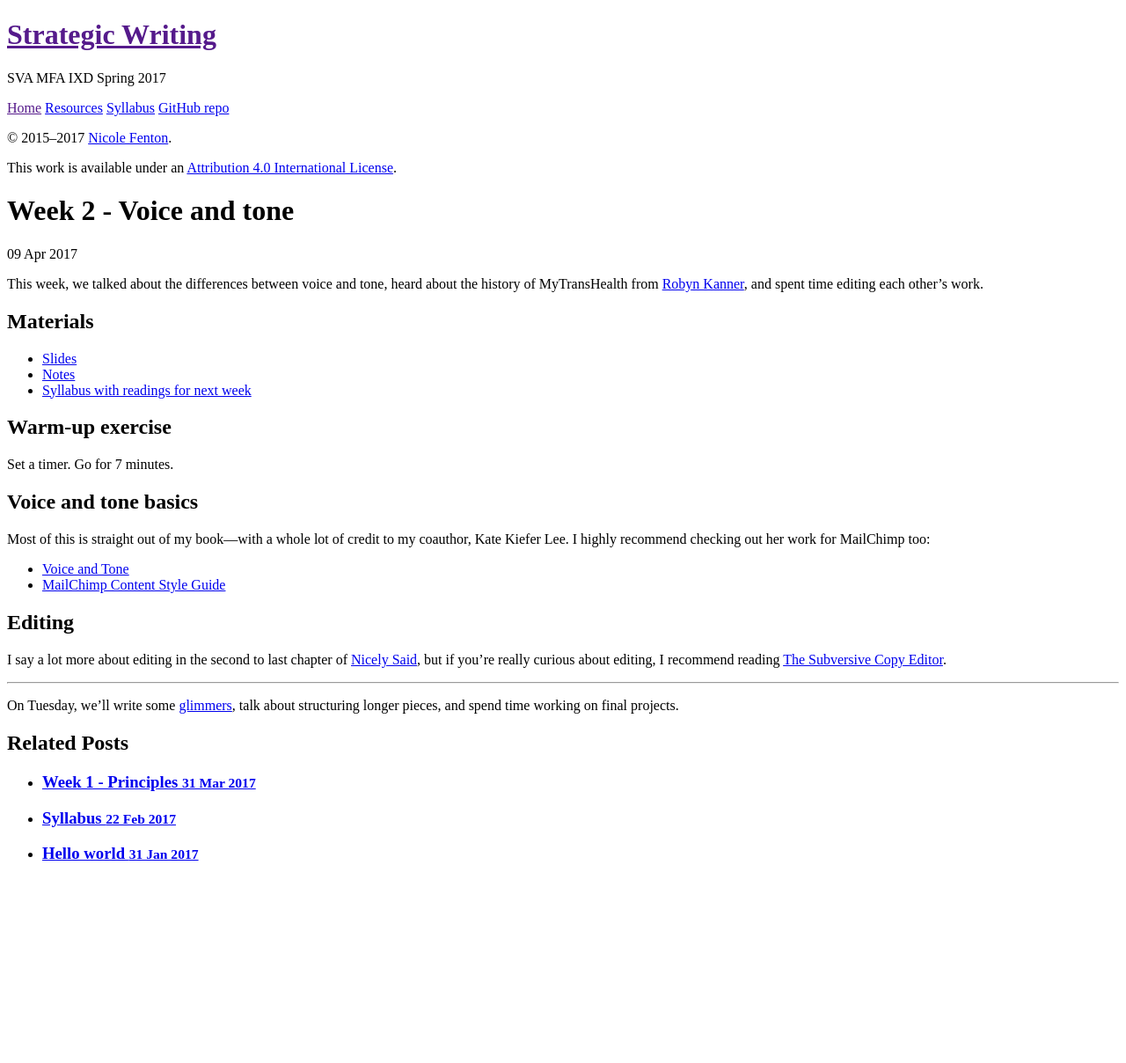
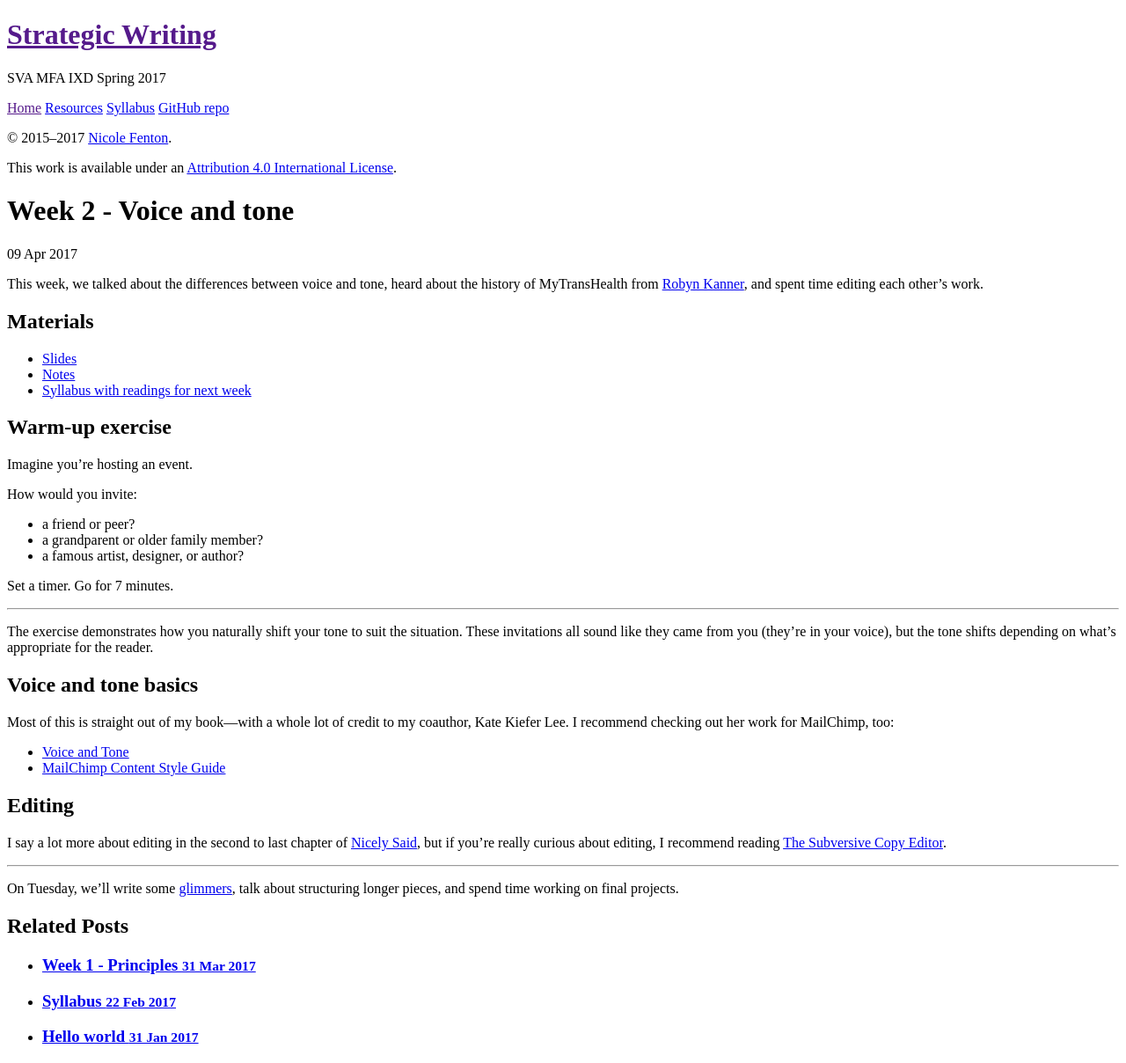
Before and after one commit to nicoleslaw/strategicwriting, a Jekyll site: the page built from _posts/2017-04-09-week-2.md, in a window 1280 px wide. Shown: the whole page at 88% size. Built offline with Jekyll 4.4.1, drawn with Linux system fonts in a browser that asks for light colours; before the commit the page ends 1000 px from its top, so only the background shows below that.

Commit message:
Adds more more more

```diff
--- a/_posts/2017-04-09-week-2.md
+++ b/_posts/2017-04-09-week-2.md
@@ -13,11 +13,23 @@ This week, we talked about the differences between voice and tone, heard about t
 
 ## Warm-up exercise
 
+Imagine you’re hosting an event.
+
+How would you invite:
+
+* a friend or peer?
+* a grandparent or older family member?
+* a famous artist, designer, or author?
+
 Set a timer. Go for 7 minutes.
+
+* * *
+
+The exercise demonstrates how you naturally shift your tone to suit the situation. These invitations all sound like they came from you (they’re in your voice), but the tone shifts depending on what’s appropriate for the reader.
 
 ## Voice and tone basics
 
-Most of this is straight out of my book—with a whole lot of credit to my coauthor, Kate Kiefer Lee. I highly recommend checking out her work for MailChimp too:
+Most of this is straight out of my book—with a whole lot of credit to my coauthor, Kate Kiefer Lee. I recommend checking out her work for MailChimp, too:
 
 * [Voice and Tone](http://voiceandtone.com)
 * [MailChimp Content Style Guide](http://styleguide.mailchimp.com)
```
